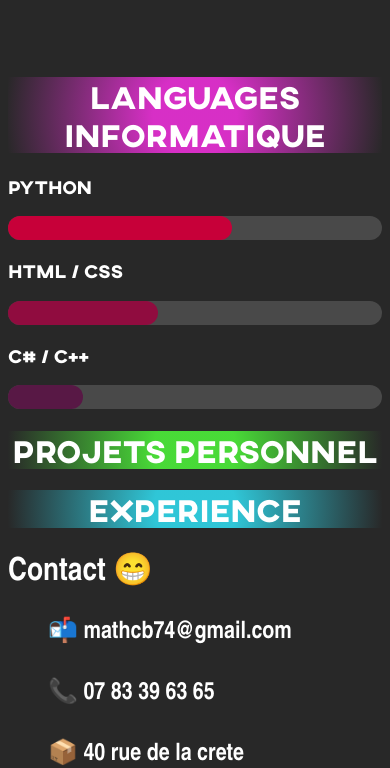
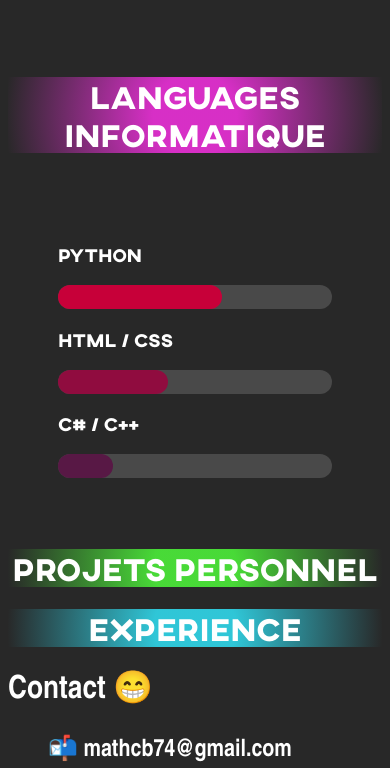
Before and after one commit to math-pixel/portfolio, a PHP site: page / in a window 390 px wide. Shown: the part 2476-3244 px from the top of the page. Run offline with PHP 8.4, Linux system fonts and the light colour scheme.

Commit message:
Add files via upload

```diff
--- a/css.css
+++ b/css.css
@@ -339,7 +339,9 @@ body{
 	background-color: #581845;
 	border-radius: 55px;
 }
-
+.lvl_prog{
+	padding: 100px;
+}
 
 
 .port_perso{
@@ -478,4 +480,8 @@ body{
 	.experience:hover .overlay{
 		transform: scale(1);
 	}
+
+	.lvl_prog{
+		padding: 50px;
+	}
 }
```
